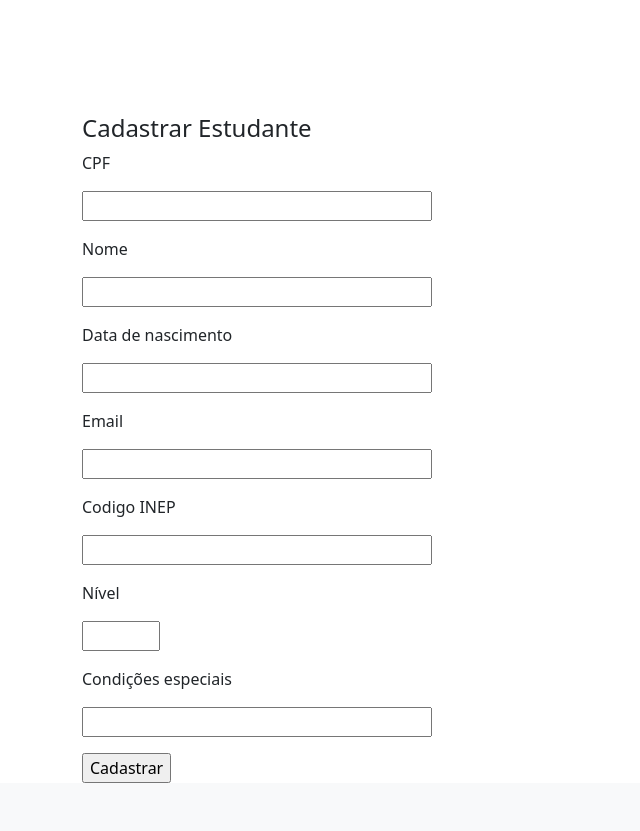
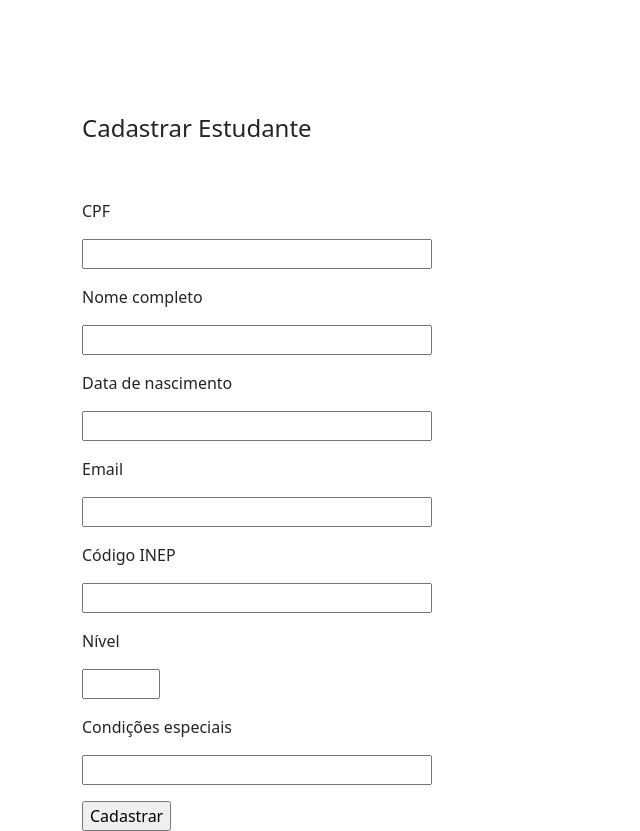
Before and after one commit to mpbsd/schism, a Flask app: a page that uses omeg/user/templates/student_registration.html in a window 1280 px wide. Shown: the part 56-887 px from the top of the page, without its empty margins (0-640 px from the left). Before the commit the page ends 839 px from the top, so only its background shows below. Run offline with Flask 3, Linux system fonts and the light colour scheme; the visitor is signed in with stand-in values (Sample User, id 1); data comes from the database, SQL or seed files in the repository; some libraries are stand-ins or nearby versions.

Commit message:
add a little space between headers and forms/tables

```diff
--- a/omeg/auth/templates/login.html
+++ b/omeg/auth/templates/login.html
@@ -62,13 +62,13 @@
 
     <div class="container">
       <div class="row">
-        <div class="ten columns" style="margin-top: 20%">
+        <div class="ten columns" style="margin-top: 10%">
 
           <h4>
             Acesso à Conta
           </h4>
 
-          <div class="form-wrapper">
+          <div class="form-wrapper" style="margin-top: 5%">
             <form action="{{ url_for('bp_auth_routes.login') }}" method="post">
               {{ form.hidden_tag() }}
               <fieldset class="form-field">
--- a/omeg/auth/templates/password_reset.html
+++ b/omeg/auth/templates/password_reset.html
@@ -62,12 +62,13 @@
 
     <div class="container">
       <div class="row">
-        <div class="ten columns" style="margin-top: 20%">
+        <div class="ten columns" style="margin-top: 10%">
+
           <h4>
             Redefinição de Senha
           </h4>
 
-          <form action="" method="post">
+          <form action="" method="post" style="margin-top: 5%">
             {{ form.hidden_tag() }}
             <p>
               {{ form.password.label }}
--- a/omeg/auth/templates/password_reset_request_page.html
+++ b/omeg/auth/templates/password_reset_request_page.html
@@ -62,13 +62,13 @@
 
     <div class="container">
       <div class="row">
-        <div class="ten columns" style="margin-top: 20%">
+        <div class="ten columns" style="margin-top: 10%">
 
           <h4>
             Redefinir Senha
           </h4>
 
-          <form action="" method="post">
+          <form action="" method="post" style="margin-top: 5%">
             {{ form.hidden_tag() }}
             <p>
               {{ form.email.label }}
--- a/omeg/auth/templates/registration.html
+++ b/omeg/auth/templates/registration.html
@@ -68,7 +68,7 @@
             Cadastro de Professor
           </h4>
 
-          <div class="form-wrapper">
+          <div class="form-wrapper" style="margin-top: 5%">
             <form action="{{ url_for('bp_auth_routes.registration', token=token) }}" method="post">
               {{ form.hidden_tag() }}
               <fieldset class="form-field">
--- a/omeg/auth/templates/registration_request_page.html
+++ b/omeg/auth/templates/registration_request_page.html
@@ -62,13 +62,13 @@
 
     <div class="container">
       <div class="row">
-        <div class="ten columns" style="margin-top: 20%">
+        <div class="ten columns" style="margin-top: 10%">
 
           <h4>
             Solicitação de Cadastro
           </h4>
 
-          <div class="form-wrapper">
+          <div class="form-wrapper" style="margin-top: 5%">
             <form action="{{ url_for('bp_auth_routes.request_registration') }}" method="post">
               {{ form.hidden_tag() }}
               <fieldset class="form-field">
--- a/omeg/user/forms.py
+++ b/omeg/user/forms.py
@@ -17,11 +17,11 @@ from omeg.mold.models import Professor, School, Student
 
 class student_registration_form(FlaskForm):
     cpfnr = StringField("CPF", validators=[DataRequired()])
-    fname = StringField("Nome", validators=[DataRequired()])
+    fname = StringField("Nome completo", validators=[DataRequired()])
     birth = StringField("Data de nascimento", validators=[DataRequired()])
     email = StringField("Email", validators=[DataRequired(), Email()])
     roll = IntegerField("Nível", validators=[NumberRange(min=1, max=3)])
-    inep = StringField("Codigo INEP", validators=[DataRequired()])
+    inep = StringField("Código INEP", validators=[DataRequired()])
     need = StringField("Condições especiais")
     submit = SubmitField("Cadastrar")
 
--- a/omeg/user/templates/quota_overflow.html
+++ b/omeg/user/templates/quota_overflow.html
@@ -74,7 +74,7 @@
             Quantidade de Estudantes Cadastrados
           </h4>
 
-          <table class="table table-striped">
+          <table class="table table-striped" style="margin-top: 5%">
             <thead>
               <tr>
                 <th scope="col">
--- a/omeg/user/templates/registered_students.html
+++ b/omeg/user/templates/registered_students.html
@@ -74,7 +74,7 @@
             Estudantes Cadastrados
           </h4>
 
-          <table class="table table-striped">
+          <table class="table table-striped" style="margin-top: 5%">
             <thead>
               <tr>
                 <th scope="col">
--- a/omeg/user/templates/schools.html
+++ b/omeg/user/templates/schools.html
@@ -74,7 +74,7 @@
             Códigos INEP de Escolas Goianas
           </h4>
 
-          <table class="table table-striped">
+          <table class="table table-striped" style="margin-top: 5%">
             <thead>
               <tr>
                 <th scope="col">
--- a/omeg/user/templates/student_registration.html
+++ b/omeg/user/templates/student_registration.html
@@ -69,11 +69,12 @@
     <div class="container">
       <div class="row">
         <div class="ten columns" style="margin-top: 10%">
+
           <h4>
             Cadastrar Estudante
           </h4>
 
-          <div class="form-wrapper">
+          <div class="form-wrapper" style="margin-top: 5%">
             <form action="{{ url_for('bp_user_routes.student_registration', taxnr=current_user.taxnr) }}" method="post">
               {{ form.hidden_tag() }}
               <fieldset class="form-field">
--- a/omeg/user/templates/students_extract.html
+++ b/omeg/user/templates/students_extract.html
@@ -74,7 +74,7 @@
             Quantidade de Estudantes Cadastrados
           </h4>
 
-          <table class="table table-striped">
+          <table class="table table-striped" style="margin-top: 5%">
             <thead>
               <tr>
                 <th scope="col">
```
